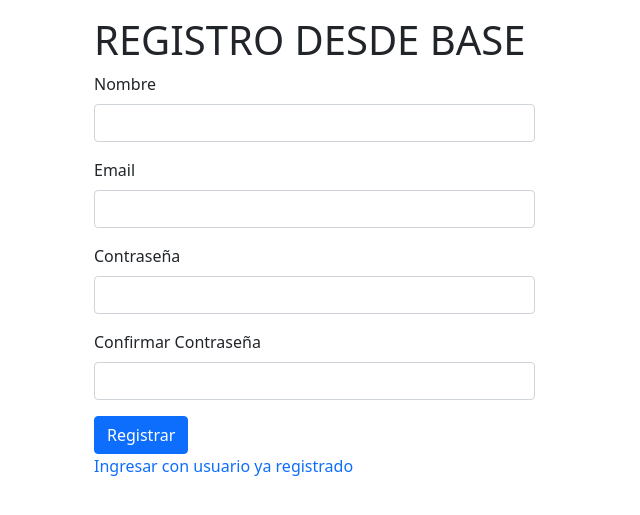
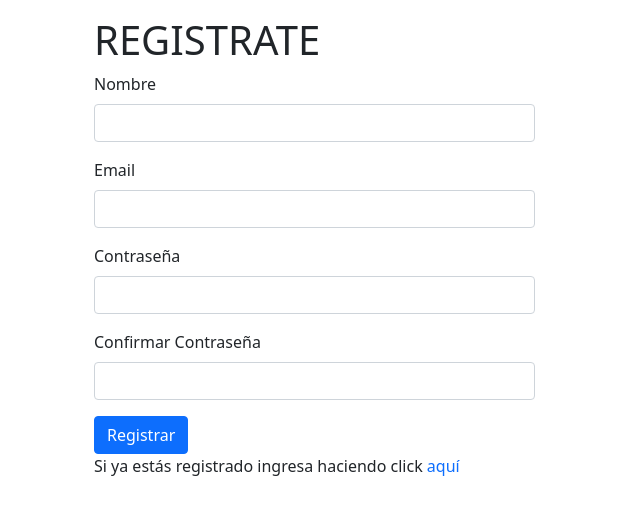
Before and after one commit to clauchile/django-examen, a Django app: page /registro/ in a window 1280 px wide. Shown: the part 72-587 px from the top of the page, without its empty margins (0-640 px from the left). Run offline with Django 3.2, Linux system fonts and the light colour scheme; some libraries are stand-ins or nearby versions.

Commit message:
cambio de titulo en registrarse

```diff
--- a/app/templates/base.html
+++ b/app/templates/base.html
@@ -103,6 +103,8 @@
 
         {%block librerias%}{%endblock%}
 
+
+
 </script>
 
 
--- a/app/templates/muro.html
+++ b/app/templates/muro.html
@@ -156,7 +156,6 @@
       };
 
 
-
     });
   });
 
--- a/app/templates/registro.html
+++ b/app/templates/registro.html
@@ -7,7 +7,7 @@
 <div class="container mt-3">
   <div class="row">
     <div class="col-12 col-md-5">
-      <h1>REGISTRO DESDE BASE</h1>
+      <h1>REGISTRATE</h1>
       <form action= "/registro/" method="POST">
         {% csrf_token %}
         <div class="mb-3">
@@ -45,7 +45,7 @@
     </div>
   </div>
   <div>
-    <a href="/login">Ingresar con usuario ya registrado</a>
+    <p>Si ya estás registrado ingresa haciendo click <a href="/login"> aquí</a></p>
   </div>
 </div>
 
```
Also changed, not shown: db.sqlite3.
